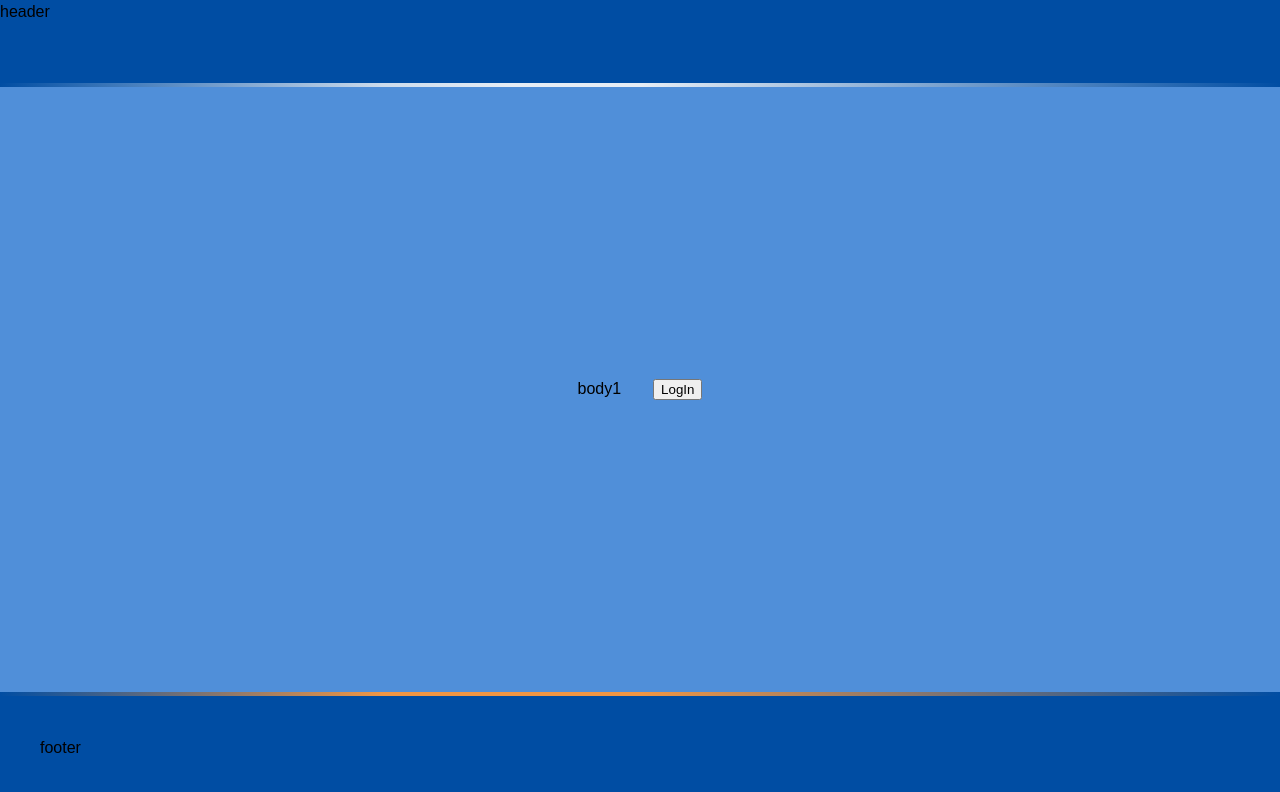
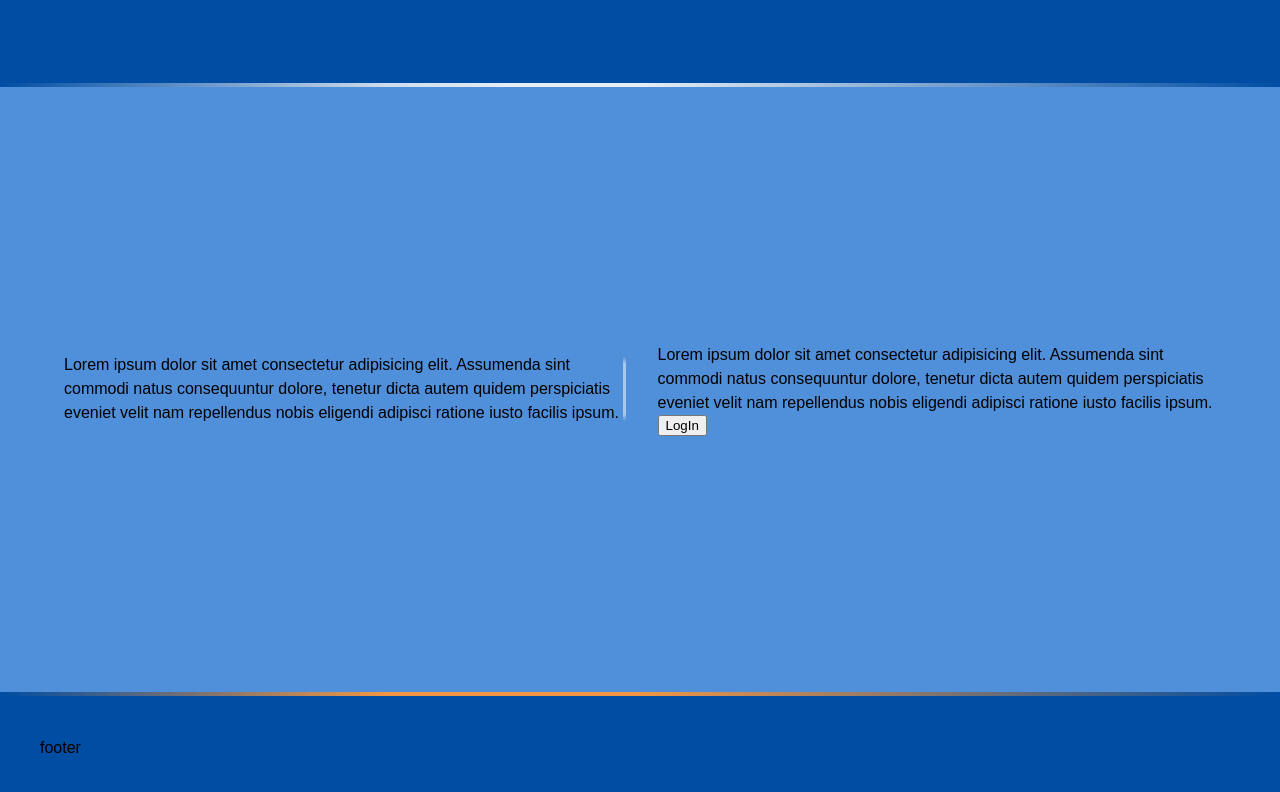
Before and after one commit to yazanSuhail/portfolio, a React (Vite) app: page / in a window 1280 px wide. Shown: the top 792 px of the page. Built offline with nearby package versions, Linux system fonts and the light colour scheme.

Commit message:
Adding styling to login page

```diff
--- a/src/pages/LoginWindowsInterface/index.jsx
+++ b/src/pages/LoginWindowsInterface/index.jsx
@@ -1,17 +1,34 @@
 import React from "react";
-import { Grid, Head, Body, Footer, Center } from "./styles";
+import {
+  Grid,
+  Head,
+  Body,
+  Footer,
+  Center,
+  RightSideContent,
+  LeftSide,
+} from "./styles";
 import { useNavigate } from "react-router-dom";
 function Login() {
   const navigate = useNavigate();
   return (
     <Grid>
-      <Head>header</Head>
+      <Head />
       <Body>
         <Center>
-          <div>body1</div>
-          <div>
+          <RightSideContent>
+            Lorem ipsum dolor sit amet consectetur adipisicing elit. Assumenda
+            sint commodi natus consequuntur dolore, tenetur dicta autem quidem
+            perspiciatis eveniet velit nam repellendus nobis eligendi adipisci
+            ratione iusto facilis ipsum.
+          </RightSideContent>
+          <LeftSide>
+            Lorem ipsum dolor sit amet consectetur adipisicing elit. Assumenda
+            sint commodi natus consequuntur dolore, tenetur dicta autem quidem
+            perspiciatis eveniet velit nam repellendus nobis eligendi adipisci
+            ratione iusto facilis ipsum.
             <button onClick={() => navigate("/desktop")}>LogIn</button>
-          </div>
+          </LeftSide>
         </Center>
       </Body>
       <Footer>footer</Footer>
--- a/src/pages/LoginWindowsInterface/styles.js
+++ b/src/pages/LoginWindowsInterface/styles.js
@@ -1,4 +1,5 @@
 import styled from "styled-components";
+import RightSide from "../../components/Modals/ModalStructure/ModalContent/RightSide";
 
 export const Grid = styled.div`
   height: 100vh;
@@ -63,7 +64,27 @@ export const Center = styled.div`
   display: flex;
   justify-content: center;
   align-items: center;
-  width: 100%;
+  width: 90%;
   height: 100%;
   gap: 2rem;
+  margin: 0 auto;
 `;
+
+export const RightSideContent = styled.div`
+  border-image-source: linear-gradient(
+    180deg,
+    rgba(255, 255, 255, 0) 0%,
+    rgba(255, 255, 255, 0) 5%,
+    rgba(255, 255, 255, 0.5) 15%,
+    rgba(255, 255, 255, 0.5) 50%,
+    rgba(255, 255, 255, 0.5) 85%,
+    rgba(255, 255, 255, 0) 95%,
+    rgba(255, 255, 255, 0) 100%
+  );
+  border-image-slice: 0 1 0 0;
+  border-right-style: solid;
+`;
+export const LeftSide = styled.div`
+  display: grid;
+  place-items: flex-start;
+`;
```
